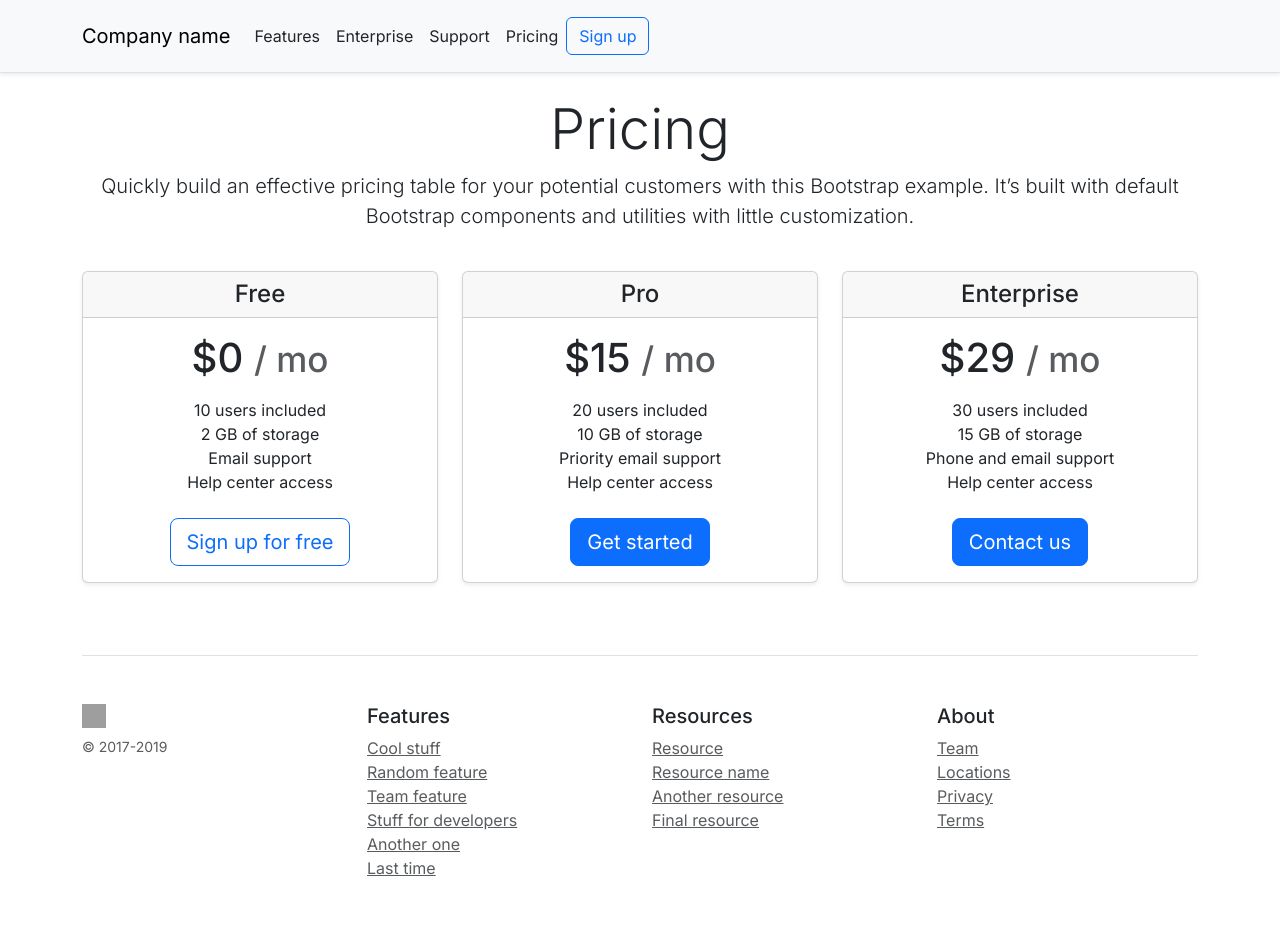
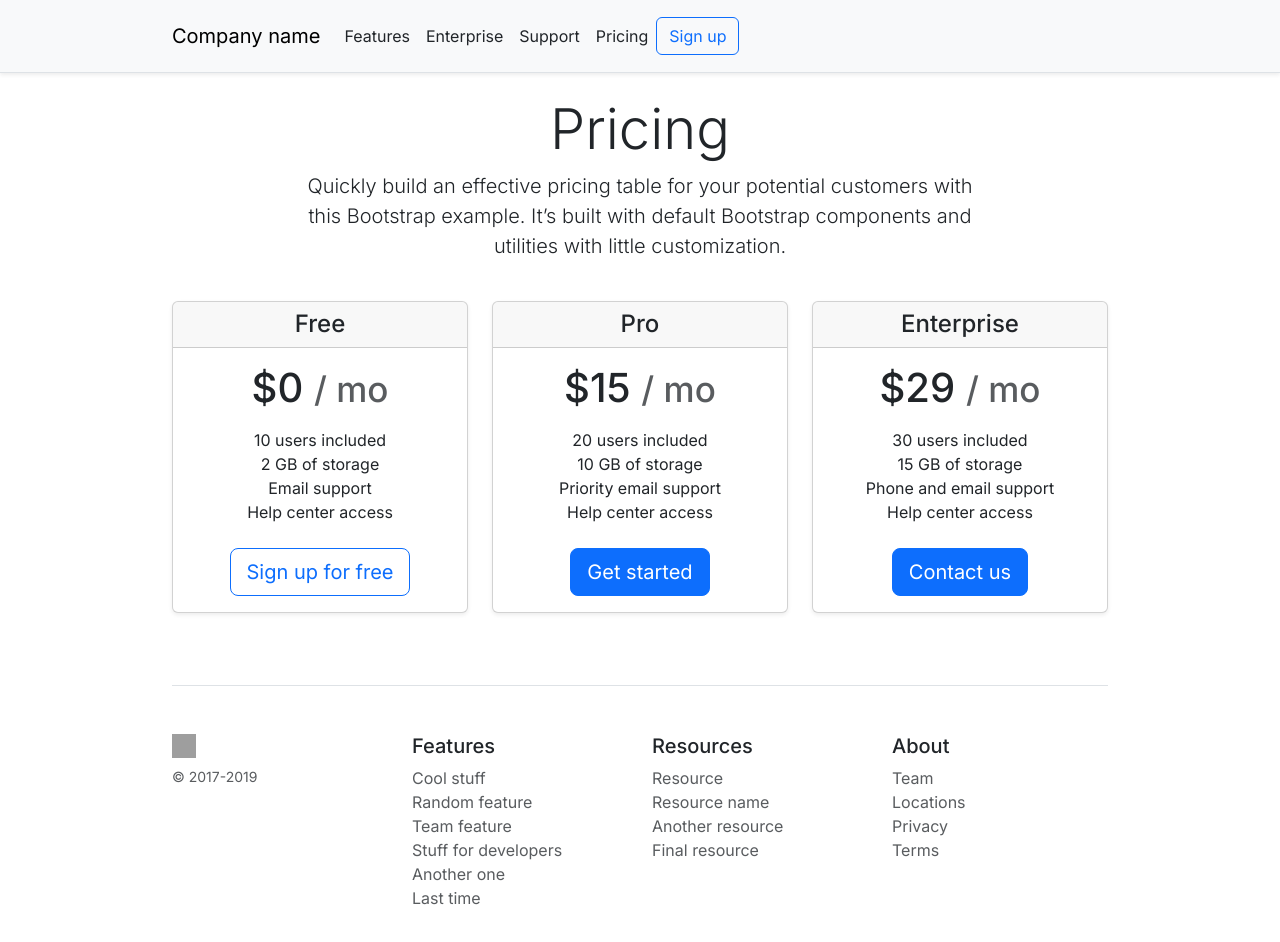
Before and after one commit to pedemais-ai/pedemais-home, a Next.js app: page / in a window 1280 px wide. Shown: the top 942 px of the page. Built offline with nearby package versions, Linux system fonts and the light colour scheme; grey boxes are pictures that could not be loaded.

Commit message:
fix styles

```diff
--- a/src/app/globals.css
+++ b/src/app/globals.css
@@ -1,3 +1,8 @@
+a {
+    color: inherit;
+    text-decoration: none;
+}
+
 html {
     font-size: 14px;
 }
@@ -7,3 +12,15 @@ html {
         font-size: 16px;
     }
 }
+
+.container {
+    max-width: 960px;
+}
+
+.pricing-header {
+    max-width: 700px;
+}
+
+.card-deck .card {
+    min-width: 220px;
+}
```
